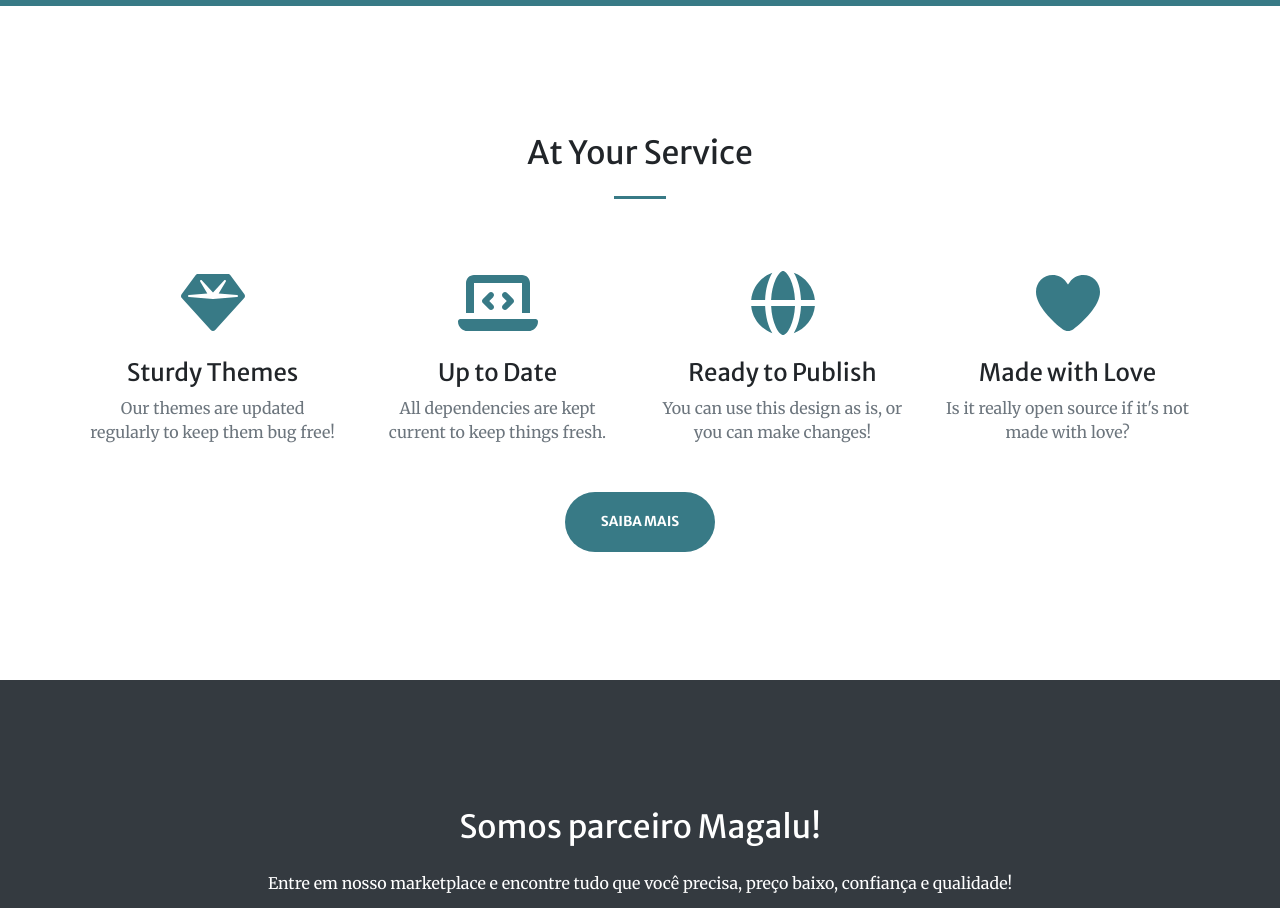
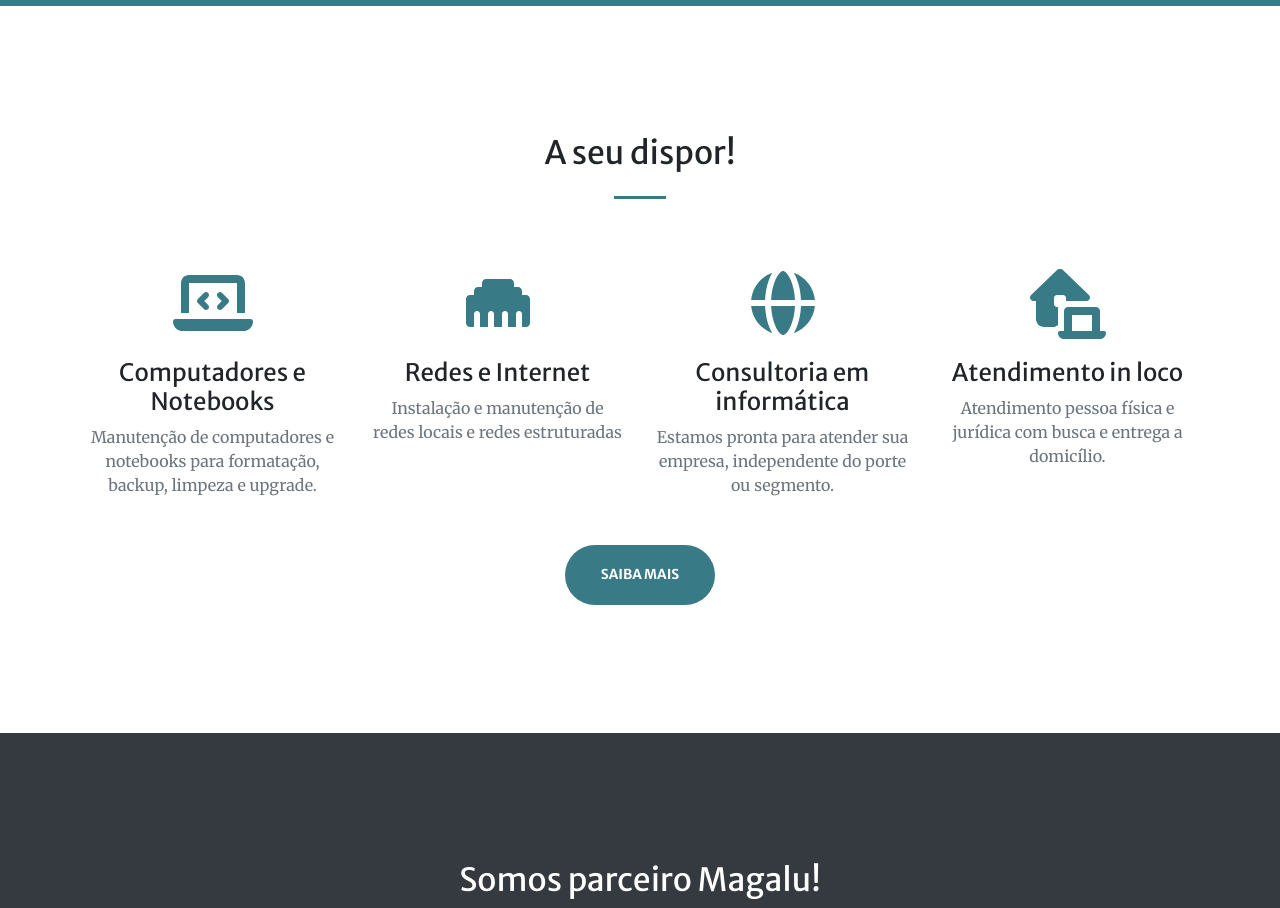
Before and after one commit to mateuslecchi/deltatech, a plain HTML site: page index.html in a window 1280 px wide. Shown: the part 1320-2228 px from the top of the page. Drawn offline with Linux system fonts and the light colour scheme.

Commit message:
Changes serviços description

```diff
--- a/index.html
+++ b/index.html
@@ -68,35 +68,35 @@
         <!-- servicos-->
         <section class="page-section" id="servicos">
             <div class="container">
-                <h2 class="text-center mt-0">At Your Service</h2>
+                <h2 class="text-center mt-0">A seu dispor!</h2>
                 <hr class="divider my-4" />
                 <div class="row">
                     <div class="col-lg-3 col-md-6 text-center">
                         <div class="mt-5">
-                            <i class="fas fa-4x fa-gem text-primary mb-4"></i>
-                            <h3 class="h4 mb-2">Sturdy Themes</h3>
-                            <p class="text-muted mb-0">Our themes are updated regularly to keep them bug free!</p>
+                            <i class="fas fa-4x fa-laptop-code text-primary mb-4"></i>
+                            <h3 class="h4 mb-2">Computadores e Notebooks</h3>
+                            <p class="text-muted mb-0">Manutenção de computadores e notebooks para formatação, backup, limpeza e upgrade.</p>
                         </div>
                     </div>
                     <div class="col-lg-3 col-md-6 text-center">
                         <div class="mt-5">
-                            <i class="fas fa-4x fa-laptop-code text-primary mb-4"></i>
-                            <h3 class="h4 mb-2">Up to Date</h3>
-                            <p class="text-muted mb-0">All dependencies are kept current to keep things fresh.</p>
+                            <i class="fas fa-4x fa-ethernet text-primary mb-4"></i>
+                            <h3 class="h4 mb-2">Redes e Internet</h3>
+                            <p class="text-muted mb-0">Instalação e manutenção de redes locais e redes estruturadas</p>
                         </div>
                     </div>
                     <div class="col-lg-3 col-md-6 text-center">
                         <div class="mt-5">
                             <i class="fas fa-4x fa-globe text-primary mb-4"></i>
-                            <h3 class="h4 mb-2">Ready to Publish</h3>
-                            <p class="text-muted mb-0">You can use this design as is, or you can make changes!</p>
+                            <h3 class="h4 mb-2">Consultoria em informática</h3>
+                            <p class="text-muted mb-0">Estamos pronta para atender sua empresa, independente do porte ou segmento.</p>
                         </div>
                     </div>
                     <div class="col-lg-3 col-md-6 text-center">
                         <div class="mt-5">
-                            <i class="fas fa-4x fa-heart text-primary mb-4"></i>
-                            <h3 class="h4 mb-2">Made with Love</h3>
-                            <p class="text-muted mb-0">Is it really open source if it's not made with love?</p>
+                            <i class="fas fa-4x fa-laptop-house text-primary mb-4"></i>
+                            <h3 class="h4 mb-2">Atendimento in loco</h3>
+                            <p class="text-muted mb-0">Atendimento pessoa física e jurídica com busca e entrega a domicílio.</p>
                         </div>
                     </div>
                 </div>
```
